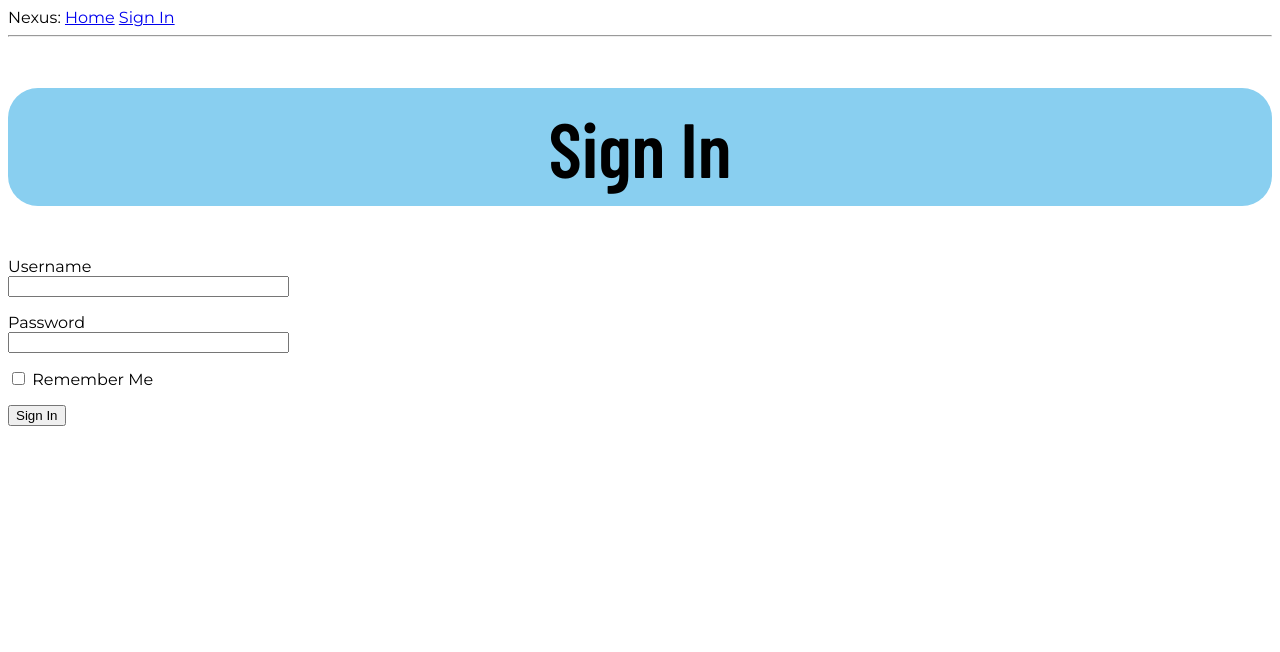
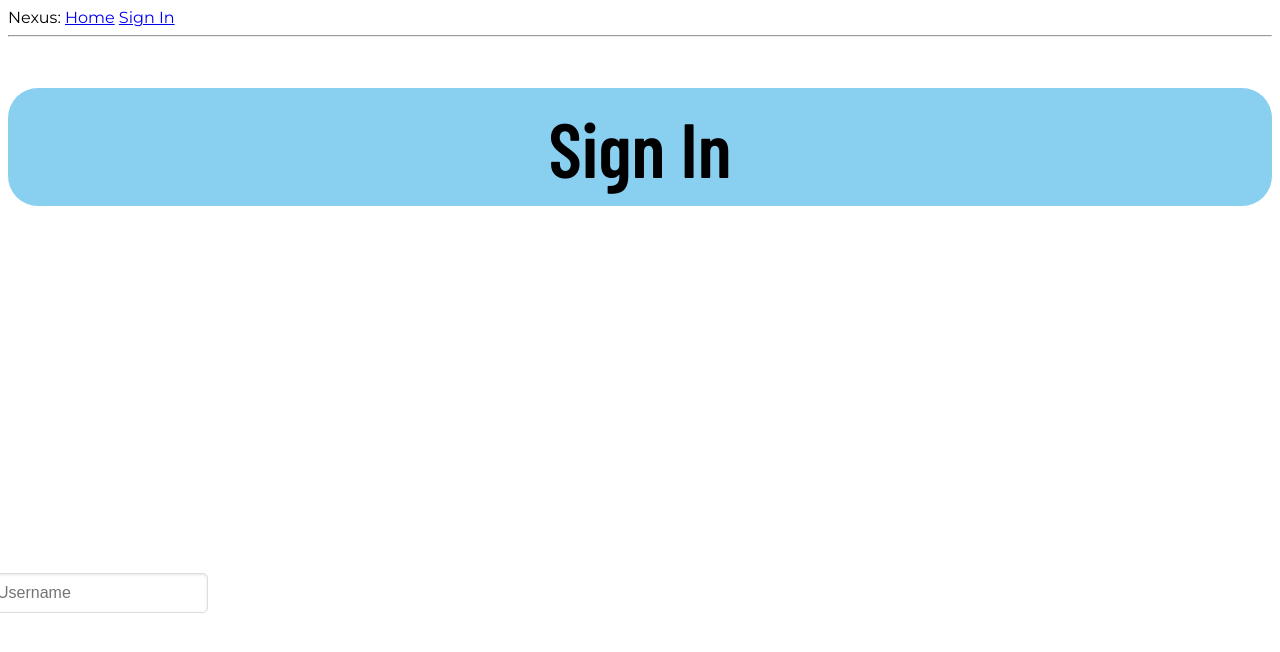
Before and after one commit to thinggggggggg/nexus, a Flask app: page /login in a window 1280 px wide. Shown: the top 652 px of the page. Run offline with Flask 3, Linux system fonts and the light colour scheme; some web fonts are replaced.

Commit message:
more changes

```diff
--- a/app/static/styles/base.css
+++ b/app/static/styles/base.css
@@ -1,4 +1,4 @@
-#header {
+#main-header {
     font-family: "Barlow Condensed", sans-serif;
     font-weight: 600;
     font-style: normal;
@@ -15,3 +15,59 @@
     font-style: normal;
     font-size: 100%
 }
+
+.chat-container {
+    padding-top: 25%;
+    display: flex;
+    flex-direction: row;
+    width: 80%;
+    max-width: 800px;
+    margin-top: 20px;
+    gap: 100px;
+}
+
+.output-box {
+    flex: 1;
+    background-color: #ffffff;
+    margin-top: 120px;
+    padding: 40px;
+    border-radius: 10px;
+    box-shadow: 0px 4px 10px rgba(0, 0, 0, 0.1);
+    overflow-y: auto;
+    max-height: 200px;
+    font-size: 1.1em;
+    color: #333;
+    visibility: visible;
+}
+
+.input-container {
+    display: flex;
+    flex-direction: column;
+    align-items: flex-end;
+    gap: 10px;
+    width: 200px;
+}
+
+#inputBox {
+    width: 100%;
+    padding: 10px;
+    font-size: 1em;
+    border-radius: 5px;
+    border: 1px solid #ddd;
+    box-shadow: inset 0px 1px 3px rgba(0, 0, 0, 0.1);
+}
+
+button {
+    padding: 10px 20px;
+    font-size: 1em;
+    color: #ffffff;
+    background-color: #89CFF0;
+    border: none;
+    border-radius: 5px;
+    cursor: pointer;
+    transition: background-color 0.3s ease;
+}
+
+button:hover {
+    background-color: #77b5d9;
+}
--- a/app/templates/base.html
+++ b/app/templates/base.html
@@ -1,6 +1,9 @@
 <!DOCTYPE html>
 <html>
     <head>
+        <meta charset="UTF-8">
+        <meta name="viewport" content="width=device-width, initial-scale=1.0">
+
         <!-- importing google fonts -->
         <link rel="preconnect" href="https://fonts.googleapis.com">
         <link rel="preconnect" href="https://fonts.gstatic.com" crossorigin>
--- a/app/templates/home.html
+++ b/app/templates/home.html
@@ -1,7 +1,7 @@
 {% extends "base.html" %}
 
 {% block content %}
-    <h1 id="header" style="font-size: 6vw">Hi, {{ user.username }}!</h1> <!-- header message -->
+    <h1 id="main-header" style="font-size: 6vw">Welcome to Nexus, {{ user.username }}!</h1> <!-- header message -->
     {% for message in messages %}
     <div><p>{{ message.author.username }} says: <b>{{ message.body }}</b></p></div> <!-- displaying all messages -->
     {% endfor %}
--- a/app/templates/login.html
+++ b/app/templates/login.html
@@ -1,8 +1,9 @@
 {% extends "base.html" %}
 
 {% block content %}
-    <h1 id="header" style="font-size: 6vw">Sign In</h1>
-    <form action="" method="post" novalidate>
+    <h1 id="main-header" style="font-size: 6vw">Sign In</h1>
+
+    <!-- <form action="" method="post" novalidate>
         {{ form.hidden_tag() }}
         <p>
             {{ form.username.label }}<br>
@@ -14,5 +15,13 @@
         </p>
         <p>{{ form.remember_me() }} {{ form.remember_me.label }}</p>
         <p>{{ form.submit() }}</p>
-    </form>
+    </form> -->
+
+    <div class="chat-container">
+        <!-- Input area -->
+        <div id="inputContainer" class="input-container">
+          <input type="text" id="inputBox" placeholder="Username">
+          <!-- <button onclick="send_message()">Send</button> -->
+        </div>
+      </div>
 {% endblock %}
```
Also changed, not shown: app/static/styles/login.css (added).
